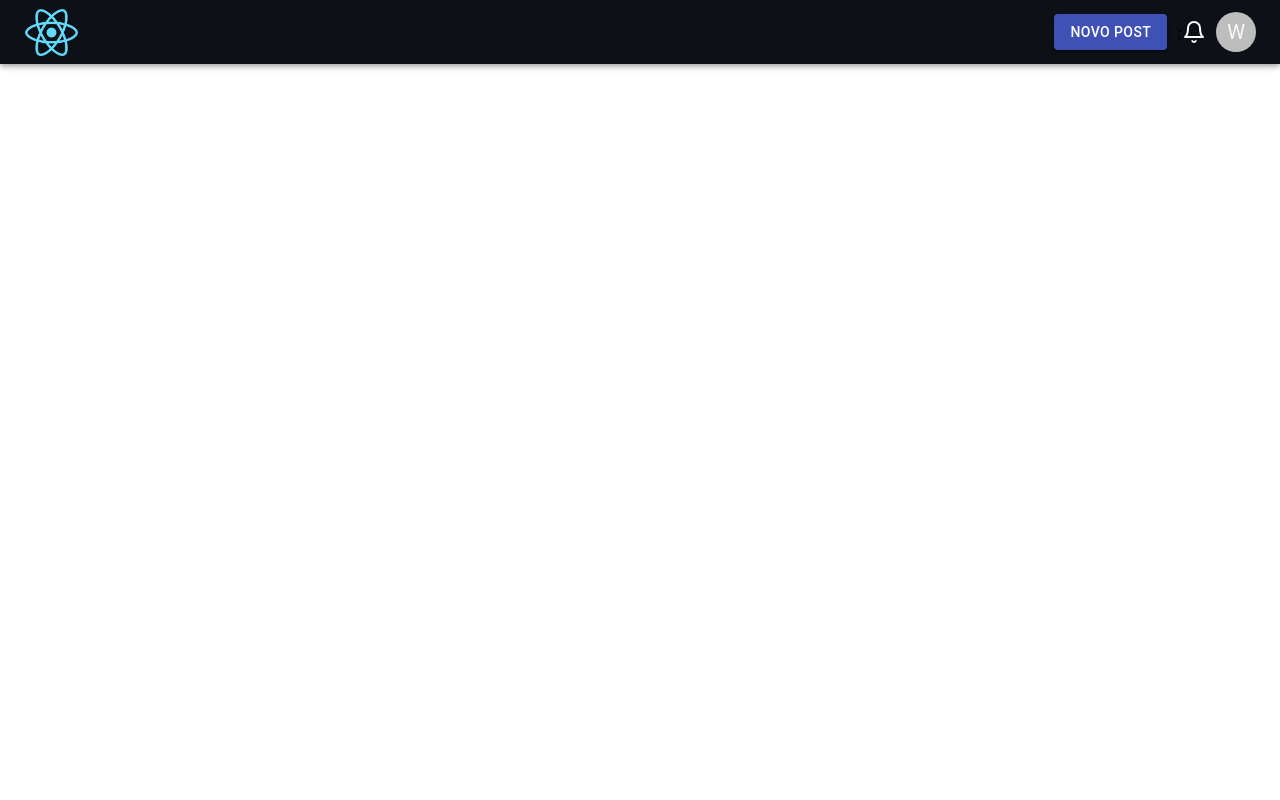
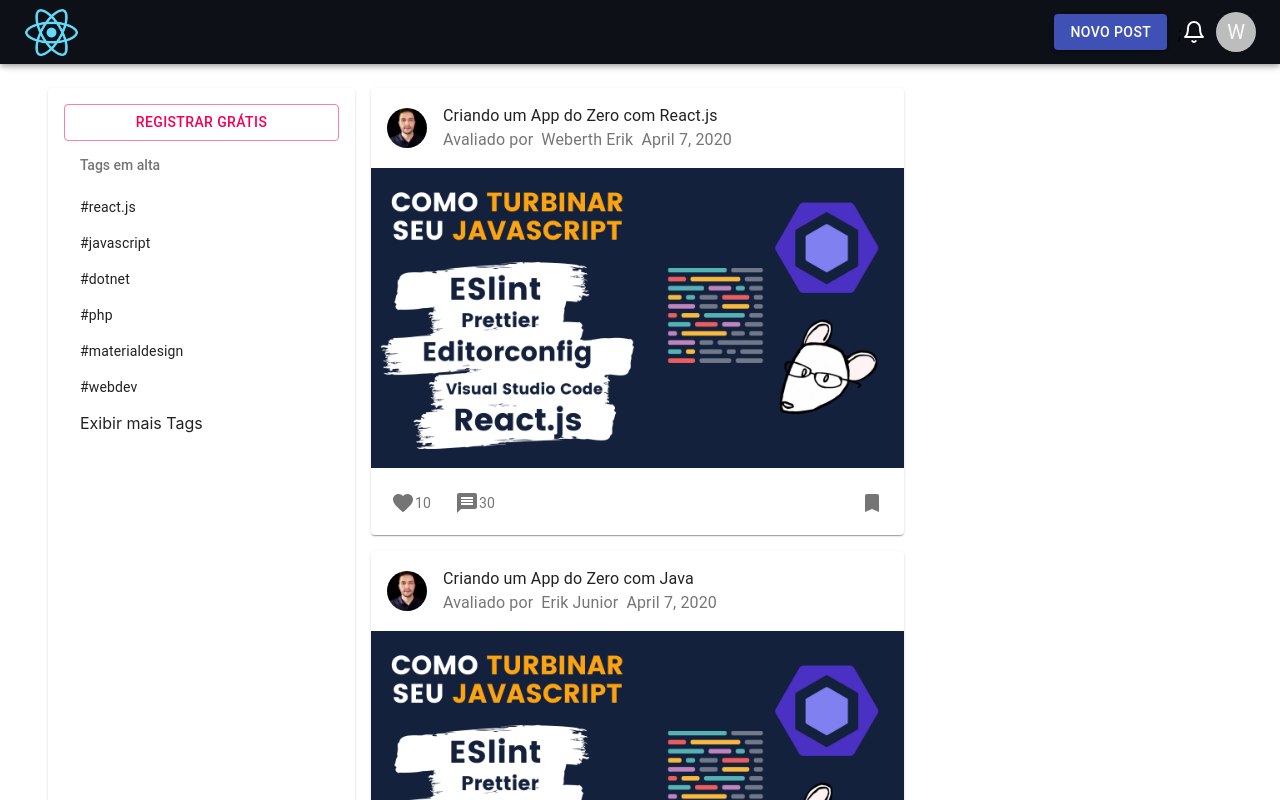
Before and after one commit to Weberth1233/conectadev, a React (Create React App) app: page / in a window 1280 px wide. Shown: the top 800 px of the page. Built offline with nearby package versions, Linux system fonts and the light colour scheme.

Commit message:
Modificando components 👌

```diff
--- a/src/pages/home/components/feed.js
+++ b/src/pages/home/components/feed.js
@@ -1,11 +1,49 @@
 import React from 'react'
 import { makeStyles } from '@material-ui/core/styles';
+import PostCard from '../../../components/PostCard/index'
 
+const userStyles= makeStyles({
+    root:{
+
+    }
+})
+
+const posts = [
+    { id:1,
+      autor:{
+          id:1,
+          name:'Weberth Erik',
+          username:'webe123',
+          avatar:'./images/avatars/avatar_1.jpeg'
+      },
+      title:"Criando um App do Zero com React.js",
+      date:"April 7, 2020",
+      description:"Fala pessoal!. Tudo blz ?",
+      image:"./images/posts/post1.png"
+    },
+    { id:2,
+        autor:{
+            id:2,
+            name:'Erik Junior',
+            username:'erik22',
+            avatar:'/images/avatars/avatar_1.jpeg'
+        },
+        title:"Criando um App do Zero com Java",
+        date:"April 7, 2020",
+        description:"Fala pessoal!. Tudo blz ?",
+        image:"./images/posts/post1.png"
+      }
+];
 
 export default function Feed(){
+    const classes = userStyles();
     return(
         <div>
-           <p>Feed</p>
+            {
+                posts.map(post=>(
+                    <PostCard key={post.id} post={post}/>
+                ))
+            }
         </div>
     )
 }
--- a/src/pages/home/index.js
+++ b/src/pages/home/index.js
@@ -1,18 +1,38 @@
-import React from 'react'
-//import './style.css'
-import Header from './components/header'
+import Header from './components/header';
+import NavBar from './components/navBar';
+import Fedd from './components/feed';
+import { makeStyles } from '@material-ui/core/styles';
+import Container from '@material-ui/core/Container';
+import Box from '@material-ui/core/Box';
 
-function Home(){
+const useStyles = makeStyles({
+    root:{
+      display:'flex',
+      flexDirection:'column'
+    },
+    main:{
+      height:'100vh',
+      padding:24
+    },
+    toolbar:{
+      minHeight:'64px'
+    }
+})
+
+export default function Home(){
+    const classes = useStyles();
     return(
-        <div>
+        <div className={ classes.root }>
             <Header></Header>
-            <main className="main">
-                <div className="navbar">
-                </div>
-                <div className="feed">
-                </div>
+            <div className={ classes.toolbar }></div>
+            <main className={ classes.main }>
+            <Container maxWidth="lg">
+                <Box display="flex">
+                    <NavBar/>
+                    <Fedd/>
+                </Box>
+            </Container>
             </main>
-        </div>
+      </div>
     )
 }
-export default Home;
```
Also changed, not shown: src/pages/home/components/navBar.js (+4 -4 lines).
